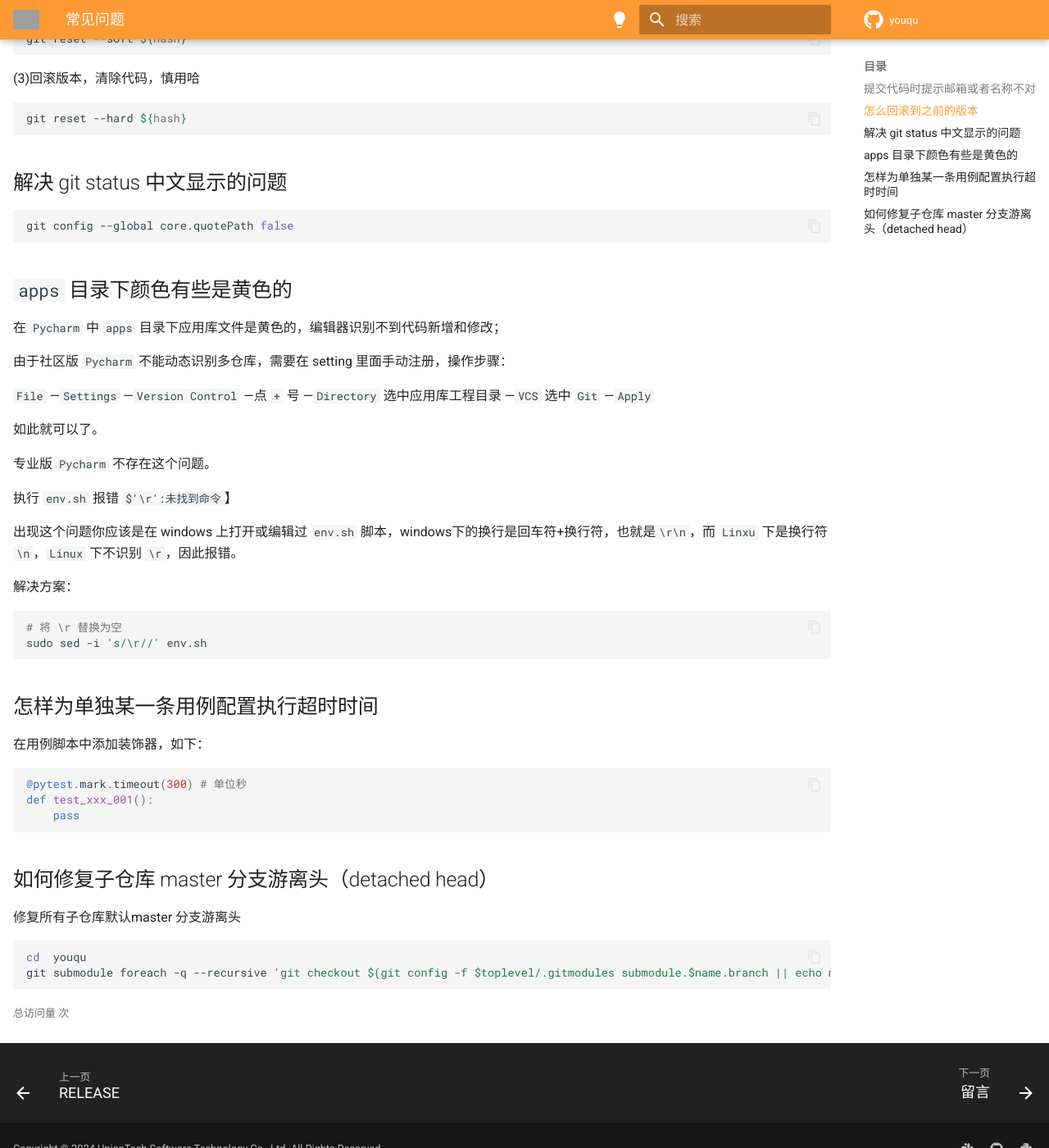
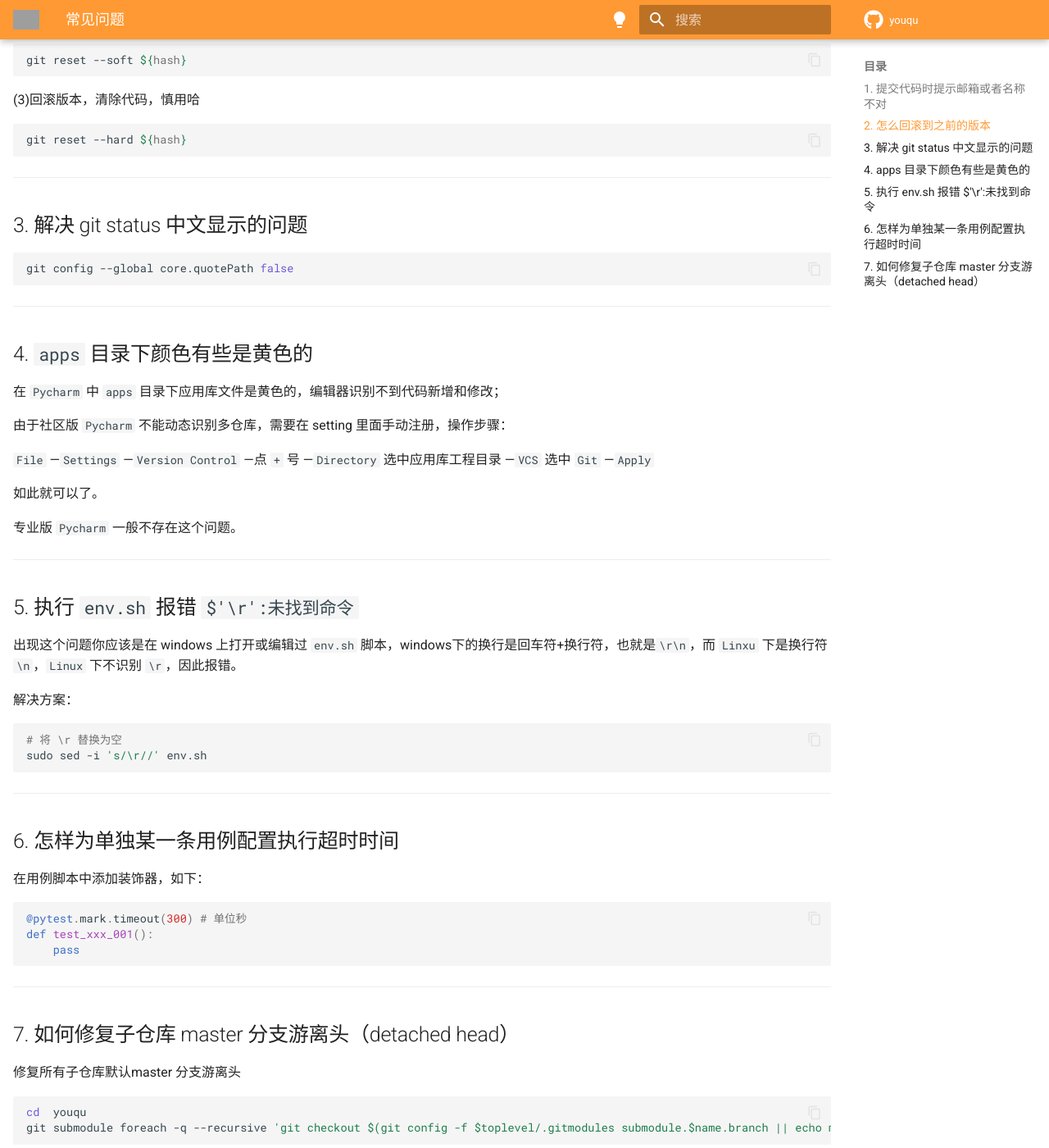
Before and after one commit to linuxdeepin/youqu, an MkDocs documentation site: the page built from docs/常见问题.md, in a window 1280 px wide and 1400 px high, scrolled down 693 px. Shown: the whole window at 82% size. Built offline with MkDocs 1.6.1 and Material for MkDocs 9.7.7, drawn with Linux system fonts in a browser that asks for light colours; comment, search, counter and statistics services are not loaded; the version menu is left out; some of the changed text lies outside the part shown; grey boxes are pictures that could not be loaded.

Commit message:
fix: update docs
Description:

Log:

````diff
--- a/docs/常见问题.md
+++ b/docs/常见问题.md
@@ -3,7 +3,7 @@ hide:
     - navigation
 ---
 
-## 提交代码时提示邮箱或者名称不对
+## 1. 提交代码时提示邮箱或者名称不对
 
 重新配置邮箱或者名称，然后重置生效：
 
@@ -11,7 +11,9 @@ hide:
 git commit --amend --reset-author
 ```
 
-## 怎么回滚到之前的版本
+---------------
+
+## 2. 怎么回滚到之前的版本
 
 (1)查询历史提交记录
 
@@ -35,13 +37,17 @@ git reset --soft ${hash}
 git reset --hard ${hash}
 ```
 
-## 解决 git status 中文显示的问题
+---------------------------
+
+## 3. 解决 git status 中文显示的问题
 
 ```shell
 git config --global core.quotePath false
 ```
 
-## `apps` 目录下颜色有些是黄色的
+---------------------
+
+## 4. `apps` 目录下颜色有些是黄色的
 
 在 `Pycharm` 中 `apps` 目录下应用库文件是黄色的，编辑器识别不到代码新增和修改；
 
@@ -51,9 +57,11 @@ git config --global core.quotePath false
 
 如此就可以了。
 
-专业版 `Pycharm` 不存在这个问题。
+专业版 `Pycharm` 一般不存在这个问题。
 
-执行 `env.sh` 报错 `$'\r':未找到命令`】
+------------------------------
+
+## 5. 执行 `env.sh` 报错 `$'\r':未找到命令`
 
 出现这个问题你应该是在 windows 上打开或编辑过 `env.sh` 脚本，windows下的换行是回车符+换行符，也就是`\r\n`，而 `Linxu` 下是换行符 `\n`，`Linux` 下不识别 `\r`，因此报错。
 
@@ -64,7 +72,9 @@ git config --global core.quotePath false
 sudo sed -i 's/\r//' env.sh
 ```
 
-## 怎样为单独某一条用例配置执行超时时间
+---------------------------
+
+## 6. 怎样为单独某一条用例配置执行超时时间
 
 在用例脚本中添加装饰器，如下：
 
@@ -74,7 +84,9 @@ def test_xxx_001():
 	pass
 ```
 
-## 如何修复子仓库 master 分支游离头（detached head）
+-----------------------
+
+## 7. 如何修复子仓库 master 分支游离头（detached head）
 
 修复所有子仓库默认master 分支游离头
 
@@ -82,3 +94,5 @@ def test_xxx_001():
 cd  youqu
 git submodule foreach -q --recursive 'git checkout $(git config -f $toplevel/.gitmodules submodule.$name.branch || echo master)'
 ```
+
+-------------------------
````
Also changed, not shown: README.md (+1 -1 lines), docs/comments.md (+6 -0 lines).
